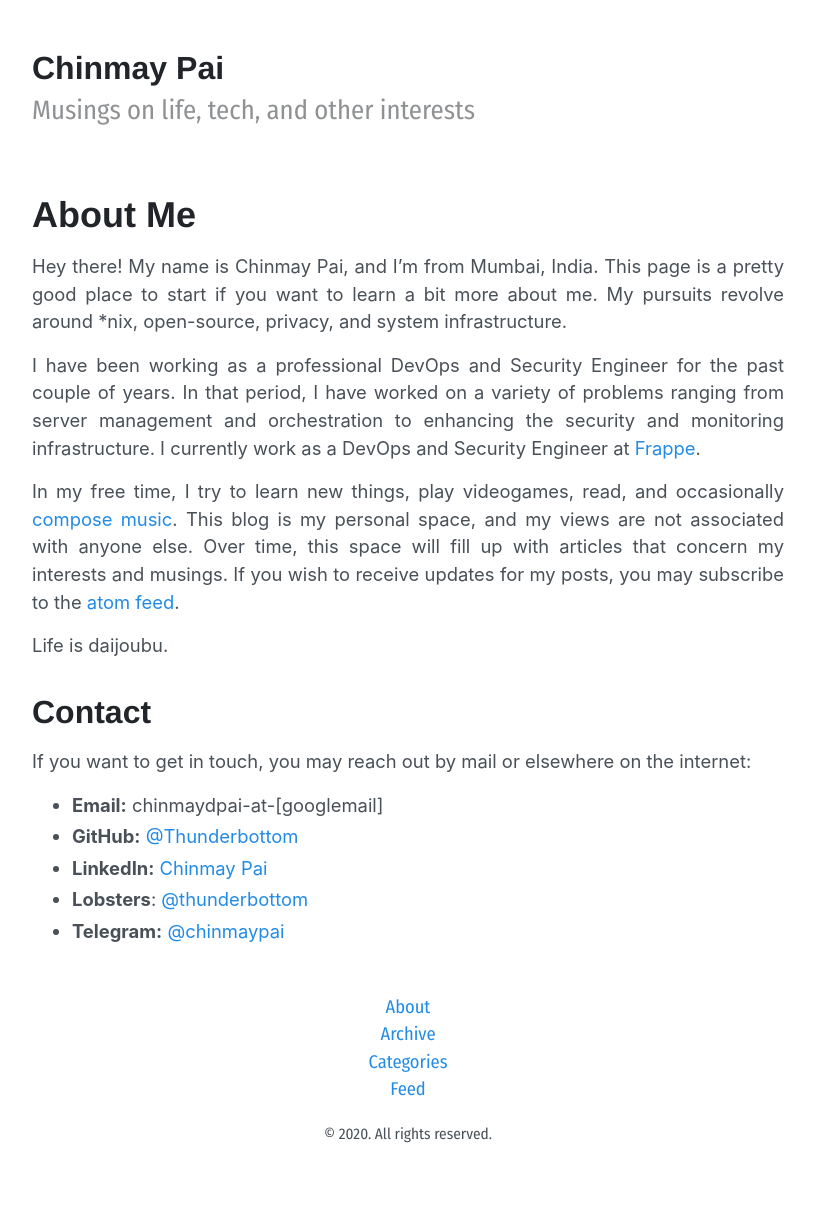
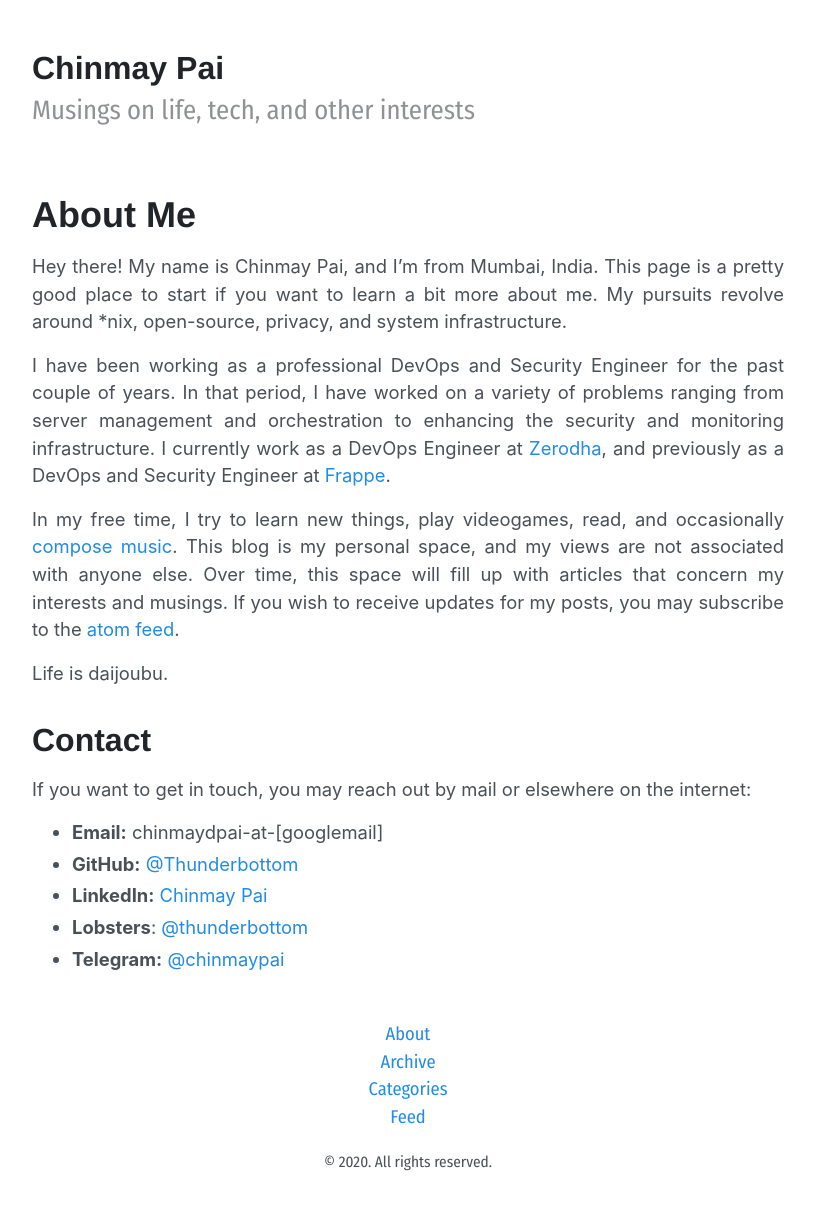
Before and after one commit to Thunderbottom/thunderbottom.github.io, a Jekyll site: the page built from about.md, in a window 1280 px wide. Shown: the whole page, without its empty margins (232-1047 px from the left). Built offline with Jekyll 4.4.1, drawn with Linux system fonts in a browser that asks for light colours; some web fonts are replaced; before the commit the page ends 1196 px from its top, so only the background shows below that.

Commit message:
chore: update company information
Signed-off-by: Chinmay D. Pai <chinmaydpai@gmail.com>

```diff
--- a/about.md
+++ b/about.md
@@ -4,7 +4,7 @@ title: About Me
 ---
 Hey there! My name is Chinmay Pai, and I'm from Mumbai, India. This page is a pretty good place to start if you want to learn a bit more about me. My pursuits revolve around *nix, open-source, privacy, and system infrastructure.
 
-I have been working as a professional DevOps and Security Engineer for the past couple of years. In that period, I have worked on a variety of problems ranging from server management and orchestration to enhancing the security and monitoring infrastructure. I currently work as a DevOps and Security Engineer at [Frappe](https://frappe.io).
+I have been working as a professional DevOps and Security Engineer for the past couple of years. In that period, I have worked on a variety of problems ranging from server management and orchestration to enhancing the security and monitoring infrastructure. I currently work as a DevOps Engineer at [Zerodha](https://zerodha.com), and previously as a DevOps and Security Engineer at [Frappe](https://frappe.io).
 
 In my free time, I try to learn new things, play videogames, read, and occasionally [compose music](https://soundcloud.com/harmonicseventhnoiseprotocol). This blog is my personal space, and my views are not associated with anyone else. Over time, this space will fill up with articles that concern my interests and musings. If you wish to receive updates for my posts, you may subscribe to the [atom feed](/atom.xml).
 
```
